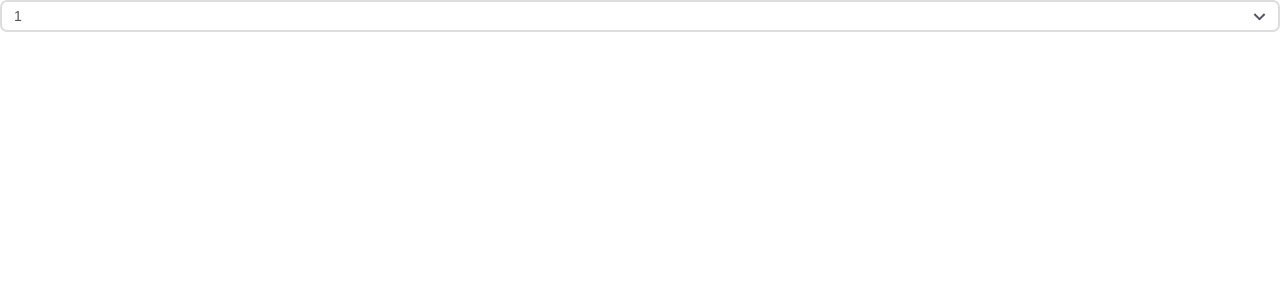
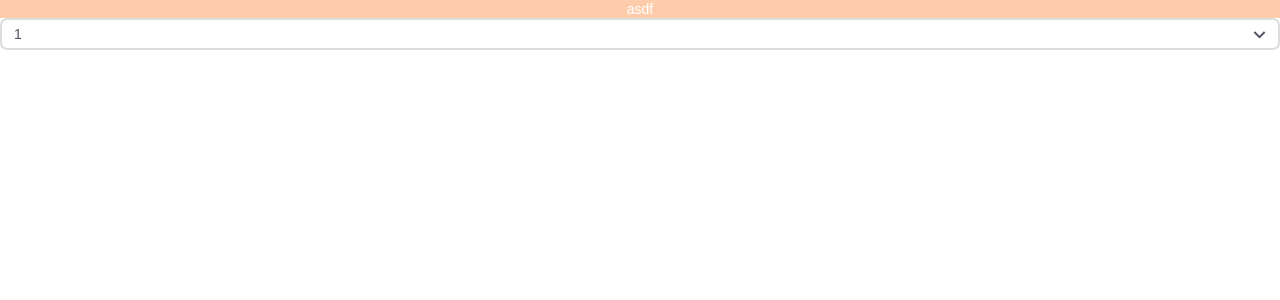
Before and after one commit to jongwook123/Talkid, a React (Create React App) app in the folder frontend/: page / in a window 1280 px wide. Shown: the top 300 px of the page. Built offline with nearby package versions, Linux system fonts and the light colour scheme.

Commit message:
Feat : LongButton1 Component 컴포넌트 구현

```diff
--- /dev/null
+++ b/frontend/src/components/buttons/longbutton1/index.jsx
@@ -0,0 +1,7 @@
+import * as S from './style';
+
+export default function LongButton1({ props: { color, text, callback } }) {
+    return (
+        <S.Button color={color} onClick={callback}>{text}</S.Button>
+    )
+}
--- /dev/null
+++ b/frontend/src/components/buttons/longbutton1/style.js
@@ -0,0 +1,14 @@
+import styled from "styled-components";
+
+export const Button = styled.button`
+    width: 100%;
+    border: 0;
+    transition: all 0.2s;
+    background-color: ${props => props.color === 'orange' ? `${props.theme.colors.theme.orange}` : props.color === 'green' ? `${props.theme.colors.theme.green}` : `${props.theme.colors.theme.blue}`};
+    color: ${props => props.theme.colors.font.white};
+    font-size: ${props => props.theme.font_size.lv3};
+
+    &:hover {
+        background-color: ${props => props.color === 'orange' ? `${props.theme.colors.theme.orange_dark}` : props.color === 'green' ? `${props.theme.colors.theme.green_dark}` : `${props.theme.colors.theme.blue_dark}`};
+    }
+`
--- a/frontend/src/pages/mainPage/index.jsx
+++ b/frontend/src/pages/mainPage/index.jsx
@@ -1,7 +1,9 @@
+import { useEffect, useState } from "react"
+
 import styled from "styled-components"
 
-import DropBox1 from "components/dropboxes/dropbox1/DropBox1"
-import { useEffect, useState } from "react"
+import DropBox1 from "components/dropboxes/dropbox1"
+import LongButton1 from "components/buttons/longbutton1"
 
 const Wrapper = styled.div`
     background-color: ${props => props.theme.colors.theme.light_green};
@@ -18,6 +20,7 @@ export default function MainPage() {
 
     return (
         <Wrapper>
+            <LongButton1 props={{ color: 'orange', text: 'asdf' }} />
             <DropBox1 props={{ list: testList, target: test, callback: setTest }} />
         </Wrapper>
     )
--- a/frontend/src/styles/GlobalStyle.js
+++ b/frontend/src/styles/GlobalStyle.js
@@ -3,4 +3,8 @@ import reset from "styled-reset";
 
 export const GlobalStyle = createGlobalStyle`
     ${reset}
+
+    button, a {
+        cursor: pointer;
+    }
 `
--- a/frontend/src/styles/Theme.js
+++ b/frontend/src/styles/Theme.js
@@ -25,6 +25,7 @@ export const theme = {
         font: {
             light_black: "#525463",
             light_gray: "#858899",
+            white: "#FFFFFF",
         }
     },
     border_radius: {
```
Also changed, not shown: frontend/src/styles/IROnly.js (added, +13 -0 lines), frontend/src/components/dropboxes/dropbox1/index.jsx (renamed from frontend/src/components/dropboxes/dropbox1/DropBox1.jsx).
